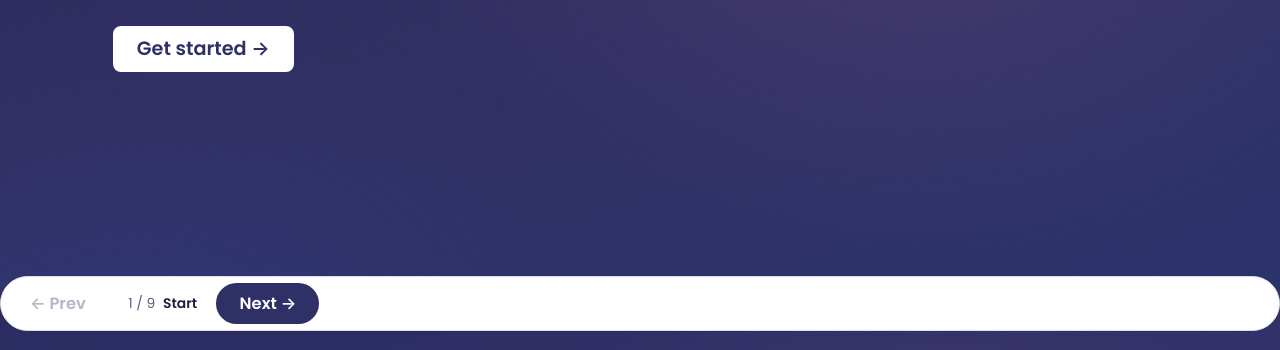
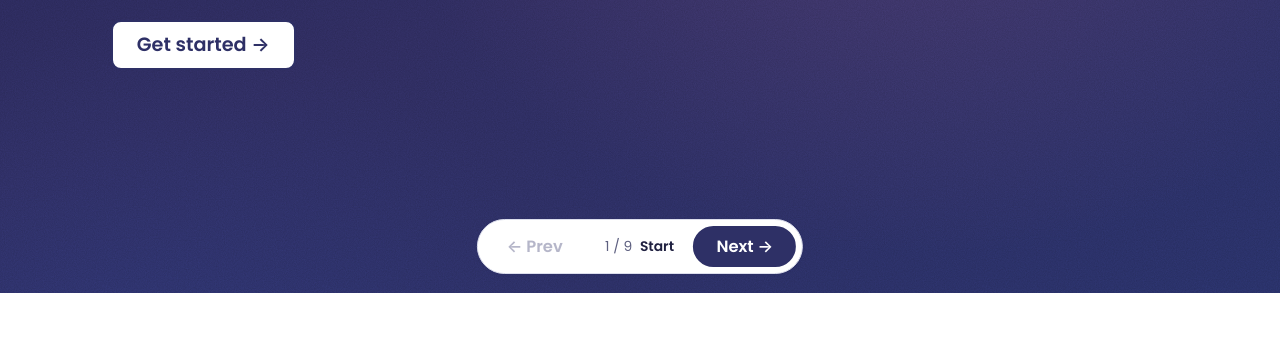
Before and after one commit to drew-inspirit/ai-agents-map, a plain HTML site: page index.html in a window 1280 px wide. Shown: the part 507-857 px from the top of the page. After the commit the page ends 800 px from the top, so only its background shows below. Drawn offline with nearby package versions, Linux system fonts and the light colour scheme; a web font is replaced by a local one.

Commit message:
Fix bottom nav position after restyle
Co-Authored-By: Claude Opus 5.5 <noreply@anthropic.com>
Claude-Session: https://claude.ai/code/session_01BjBAbf2HeLbmhyp5WamgAy

```diff
--- a/index.html
+++ b/index.html
@@ -274,7 +274,7 @@ body::before{content:"";position:fixed;inset:0;pointer-events:none;z-index:0;bac
 body::after{content:"";position:fixed;top:-4rem;right:-4rem;width:34rem;height:22rem;pointer-events:none;z-index:0;
   background-image:radial-gradient(circle, rgba(46,48,102,.22) 1.1px, transparent 1.6px);background-size:9px 9px;
   -webkit-mask-image:radial-gradient(ellipse at 85% 15%, #000 0%, rgba(0,0,0,.5) 35%, transparent 70%);mask-image:radial-gradient(ellipse at 85% 15%, #000 0%, rgba(0,0,0,.5) 35%, transparent 70%)}
-main,header,.bottom,.prog{position:relative;z-index:1}
+main{position:relative;z-index:1}
 .card,.talk,.chart,.chip{background:rgba(255,255,255,.82)}
 /* title look on the Start page */
 body.dark{background:
```
